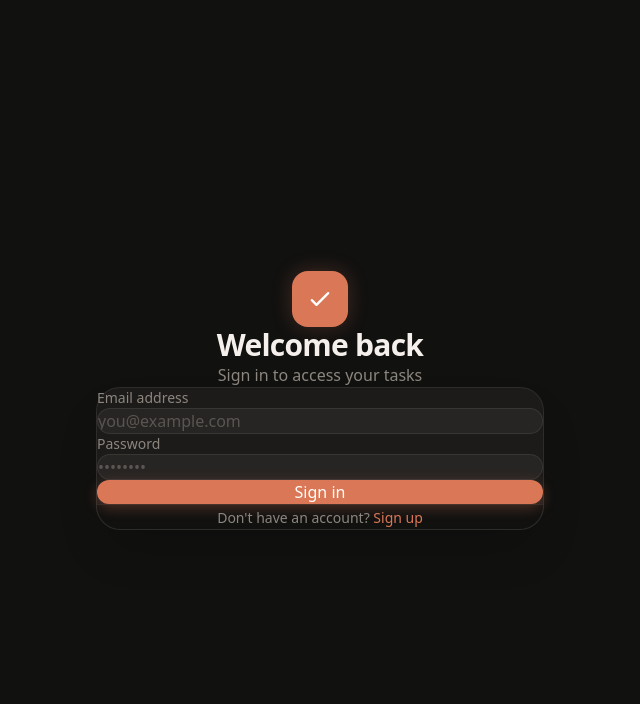
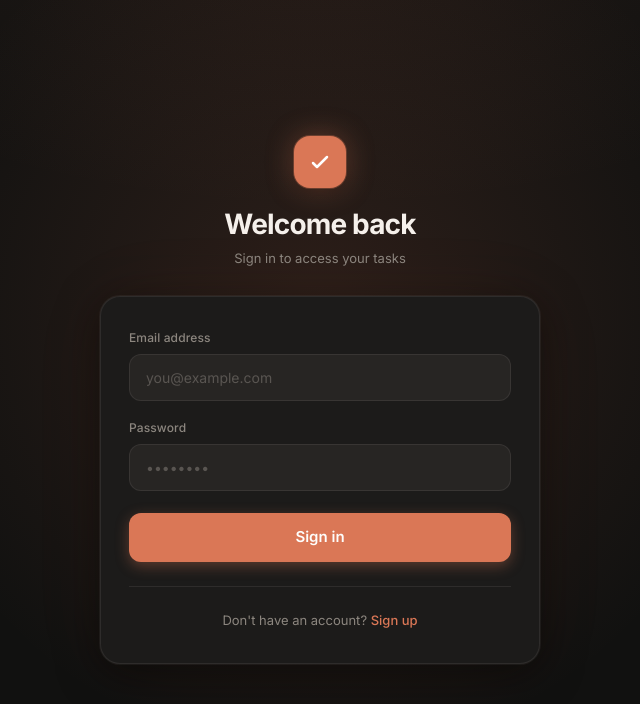
Before and after one commit to elhadi-zertal/ToDoApp, a Next.js app: page /login in a window 1280 px wide. Shown: the top 704 px of the page, without its empty margins (320-960 px from the left). Built offline with nearby package versions, Linux system fonts and the light colour scheme; no server answers.

Commit message:
fixed the Login page

```diff
--- a/src/app/globals.css
+++ b/src/app/globals.css
@@ -537,3 +537,244 @@ body {
   border-radius: 50%;
   animation: spin 0.8s linear infinite;
 }
+
+/* ────────────────────────────────────────────────────────────
+   LOGIN PAGE
+──────────────────────────────────────────────────────────── */
+
+/* Page wrapper */
+.login-page {
+  min-height: 100dvh;
+  display: flex;
+  align-items: center;
+  justify-content: center;
+  padding: 1.5rem 1rem;
+  background-color: var(--bg-primary);
+  /* Radial glow at center */
+  background-image:
+    radial-gradient(circle at 50% 40%, rgba(218, 119, 86, 0.14) 0%, transparent 55%),
+    radial-gradient(ellipse 80% 60% at 50% -10%, rgba(218, 119, 86, 0.08) 0%, transparent 60%);
+  font-family: var(--font-inter), 'Inter', system-ui, sans-serif;
+  color: var(--text-primary);
+  -webkit-font-smoothing: antialiased;
+}
+
+/* Outer width constraint */
+.login-container {
+  width: 100%;
+  max-width: 440px;
+  animation: fade-in-up 0.4s ease both;
+}
+
+/* ── Header (above card) ── */
+.login-header {
+  text-align: center;
+  margin-bottom: 1.75rem;
+  display: flex;
+  flex-direction: column;
+  align-items: center;
+  gap: 0;
+}
+
+.login-icon {
+  width: 3.25rem;
+  height: 3.25rem;
+  border-radius: 1rem;
+  background-color: var(--color-brand-coral);
+  display: flex;
+  align-items: center;
+  justify-content: center;
+  margin-bottom: 1.25rem;
+  box-shadow:
+    0 0 0 1px rgba(218, 119, 86, 0.3),
+    0 0 28px rgba(218, 119, 86, 0.35),
+    0 4px 12px rgba(0, 0, 0, 0.3);
+}
+
+.login-title {
+  font-size: 1.75rem;
+  font-weight: 700;
+  letter-spacing: -0.03em;
+  color: var(--text-primary);
+  line-height: 1.15;
+  margin-bottom: 0.5rem;
+}
+
+.login-subtitle {
+  font-size: 0.8125rem;
+  color: var(--text-muted);
+  line-height: 1.5;
+}
+
+/* ── Card ── */
+.login-card {
+  background-color: var(--bg-card);
+  border: 1px solid var(--border);
+  border-radius: 1.25rem;
+  padding: 2rem 1.75rem;
+  box-shadow:
+    0 0 0 1px rgba(255, 255, 255, 0.05),
+    0 8px 40px rgba(0, 0, 0, 0.5),
+    0 0 80px rgba(218, 119, 86, 0.06);
+  backdrop-filter: blur(8px);
+  -webkit-backdrop-filter: blur(8px);
+  transition: box-shadow 0.3s ease;
+}
+
+.login-card:hover {
+  box-shadow:
+    0 0 0 1px rgba(255, 255, 255, 0.06),
+    0 12px 48px rgba(0, 0, 0, 0.55),
+    0 0 80px rgba(218, 119, 86, 0.1);
+}
+
+/* ── Form ── */
+.login-form {
+  display: flex;
+  flex-direction: column;
+  gap: 1.125rem;
+}
+
+/* Input group */
+.login-field {
+  display: flex;
+  flex-direction: column;
+  gap: 0.4375rem;
+}
+
+.login-label {
+  font-size: 0.75rem;
+  font-weight: 500;
+  color: var(--text-muted);
+  letter-spacing: 0.01em;
+}
+
+.login-input {
+  width: 100%;
+  border-radius: 0.75rem;
+  border: 1px solid var(--border);
+  background-color: var(--bg-input);
+  padding: 0.75rem 1rem;
+  font-size: 0.875rem;
+  color: var(--text-primary);
+  font-family: inherit;
+  outline: none;
+  transition: border-color 0.2s, box-shadow 0.2s;
+}
+
+.login-input::placeholder {
+  color: rgba(140, 134, 127, 0.5);
+}
+
+.login-input:focus {
+  border-color: rgba(218, 119, 86, 0.55);
+  box-shadow: 0 0 0 3px rgba(218, 119, 86, 0.15);
+}
+
+/* Error / success banners */
+.login-error {
+  border-radius: 0.75rem;
+  background-color: rgba(239, 68, 68, 0.08);
+  border: 1px solid rgba(239, 68, 68, 0.2);
+  padding: 0.75rem 1rem;
+  font-size: 0.8125rem;
+  color: #f87171;
+  line-height: 1.5;
+}
+
+.login-success {
+  border-radius: 0.75rem;
+  background-color: rgba(16, 185, 129, 0.08);
+  border: 1px solid rgba(16, 185, 129, 0.2);
+  padding: 0.75rem 1rem;
+  font-size: 0.8125rem;
+  color: #34d399;
+  line-height: 1.5;
+}
+
+/* CTA button */
+.login-btn {
+  width: 100%;
+  border-radius: 0.75rem;
+  background-color: var(--color-brand-coral);
+  padding: 0.8125rem 1rem;
+  color: #FEFDFB;
+  font-size: 0.9375rem;
+  font-weight: 600;
+  font-family: inherit;
+  border: none;
+  cursor: pointer;
+  transition: background-color 0.2s, box-shadow 0.2s, transform 0.15s;
+  box-shadow: 0 4px 14px rgba(218, 119, 86, 0.35);
+  margin-top: 0.25rem;
+  display: flex;
+  align-items: center;
+  justify-content: center;
+  gap: 0.5rem;
+}
+
+.login-btn:hover:not(:disabled) {
+  background-color: var(--color-brand-coral-hover);
+  box-shadow: 0 6px 20px rgba(218, 119, 86, 0.45);
+  transform: scale(1.015);
+}
+
+.login-btn:active:not(:disabled) {
+  transform: scale(0.98);
+}
+
+.login-btn:disabled {
+  opacity: 0.5;
+  cursor: not-allowed;
+}
+
+.login-btn:focus-visible {
+  outline: 2px solid rgba(218, 119, 86, 0.5);
+  outline-offset: 2px;
+}
+
+/* Spinner inside button */
+.login-btn-spinner {
+  width: 1rem;
+  height: 1rem;
+  border: 1.5px solid rgba(255, 255, 255, 0.35);
+  border-top-color: white;
+  border-radius: 50%;
+  animation: spin 0.7s linear infinite;
+  display: inline-block;
+}
+
+/* ── Footer / toggle link ── */
+.login-footer {
+  margin-top: 1.5rem;
+  padding-top: 1.25rem;
+  border-top: 1px solid var(--border);
+  text-align: center;
+}
+
+.login-toggle-btn {
+  font-size: 0.8125rem;
+  color: var(--text-muted);
+  background: none;
+  border: none;
+  cursor: pointer;
+  font-family: inherit;
+  transition: color 0.15s;
+  padding: 0;
+  line-height: 1.6;
+}
+
+.login-toggle-btn:hover {
+  color: var(--text-primary);
+}
+
+.login-toggle-accent {
+  color: var(--color-brand-coral);
+  font-weight: 500;
+  transition: text-decoration 0.15s;
+}
+
+.login-toggle-btn:hover .login-toggle-accent {
+  text-decoration: underline;
+  text-underline-offset: 2px;
+}
--- a/src/app/login/page.tsx
+++ b/src/app/login/page.tsx
@@ -41,43 +41,39 @@ export default function LoginPage() {
   };
 
   return (
-    <div className="min-h-screen flex items-center justify-center bg-[var(--bg-primary)] px-4 font-sans text-[var(--text-primary)]">
-      <div className="w-full max-w-md">
-        {/* Logo / Header */}
-        <div className="text-center mb-10">
-          <div className="inline-flex items-center justify-center w-14 h-14 rounded-2xl bg-[var(--color-brand-coral)] mb-6 shadow-[0_0_20px_rgba(218,119,86,0.25)]">
+    <div className="login-page">
+      <div className="login-container">
+
+        {/* ── Header ── */}
+        <div className="login-header">
+          <div className="login-icon">
             <svg
-              className="w-7 h-7 text-white"
+              style={{ width: "1.5rem", height: "1.5rem", color: "white" }}
               fill="none"
               viewBox="0 0 24 24"
               stroke="currentColor"
-              strokeWidth={2}
+              strokeWidth={2.5}
             >
-              <path
-                strokeLinecap="round"
-                strokeLinejoin="round"
-                d="M5 13l4 4L19 7"
-              />
+              <path strokeLinecap="round" strokeLinejoin="round" d="M5 13l4 4L19 7" />
             </svg>
           </div>
-          <h1 className="text-3xl font-bold tracking-tight text-[var(--text-primary)]">
-            {isSignUp ? "Create your account" : "Welcome back"}
+          <h1 className="login-title">
+            {isSignUp ? "Create an account" : "Welcome back"}
           </h1>
-          <p className="text-[var(--text-muted)] mt-2.5 text-base">
+          <p className="login-subtitle">
             {isSignUp
               ? "Sign up to start organizing your life"
               : "Sign in to access your tasks"}
           </p>
         </div>
 
-        {/* Form Card */}
-        <div className="bg-[var(--bg-card)] border border-[var(--border)] rounded-3xl p-8 sm:p-10 shadow-2xl shadow-black/20">
-          <form onSubmit={handleSubmit} className="space-y-6">
-            <div>
-              <label
-                htmlFor="email"
-                className="block text-sm font-medium text-[var(--text-muted)] mb-2"
-              >
+        {/* ── Card ── */}
+        <div className="login-card">
+          <form onSubmit={handleSubmit} className="login-form">
+
+            {/* Email */}
+            <div className="login-field">
+              <label htmlFor="email" className="login-label">
                 Email address
               </label>
               <input
@@ -87,15 +83,13 @@ export default function LoginPage() {
                 value={email}
                 onChange={(e) => setEmail(e.target.value)}
                 placeholder="you@example.com"
-                className="w-full rounded-2xl border border-[var(--border)] bg-[var(--bg-input)] px-4 py-3.5 text-[var(--text-primary)] placeholder:text-[var(--text-muted)]/50 focus:outline-none focus:ring-2 focus:ring-[var(--color-brand-coral)]/40 focus:border-[var(--color-brand-coral)] transition-all duration-200"
+                className="login-input"
               />
             </div>
 
-            <div>
-              <label
-                htmlFor="password"
-                className="block text-sm font-medium text-[var(--text-muted)] mb-2"
-              >
+            {/* Password */}
+            <div className="login-field">
+              <label htmlFor="password" className="login-label">
                 Password
               </label>
               <input
@@ -106,52 +100,62 @@ export default function LoginPage() {
                 value={password}
                 onChange={(e) => setPassword(e.target.value)}
                 placeholder="••••••••"
-                className="w-full rounded-2xl border border-[var(--border)] bg-[var(--bg-input)] px-4 py-3.5 text-[var(--text-primary)] placeholder:text-[var(--text-muted)]/50 focus:outline-none focus:ring-2 focus:ring-[var(--color-brand-coral)]/40 focus:border-[var(--color-brand-coral)] transition-all duration-200"
+                className="login-input"
               />
             </div>
 
+            {/* Error banner */}
             {error && (
-              <div className="rounded-2xl bg-red-500/10 border border-red-500/20 px-5 py-3.5 text-sm text-red-400">
-                {error}
-              </div>
+              <div className="login-error">{error}</div>
             )}
 
+            {/* Success banner */}
             {success && (
-              <div className="rounded-2xl bg-emerald-500/10 border border-emerald-500/20 px-5 py-3.5 text-sm text-emerald-400">
-                {success}
-              </div>
+              <div className="login-success">{success}</div>
             )}
 
+            {/* Submit */}
             <button
               type="submit"
               disabled={submitting}
-              className="w-full rounded-2xl bg-[var(--color-brand-coral)] px-4 py-3.5 text-[#FEFDFB] font-medium text-base hover:bg-[var(--color-brand-coral-hover)] focus:outline-none focus:ring-2 focus:ring-[var(--color-brand-coral)]/50 focus:ring-offset-2 focus:ring-offset-[var(--bg-card)] transition-all duration-200 disabled:opacity-50 disabled:cursor-not-allowed shadow-[0_4px_14px_rgba(218,119,86,0.3)] hover:shadow-[0_6px_20px_rgba(218,119,86,0.4)] cursor-pointer"
+              className="login-btn"
             >
-              {submitting
-                ? "Please wait…"
-                : isSignUp
-                ? "Create account"
-                : "Sign in"}
+              {submitting ? (
+                <>
+                  <span className="login-btn-spinner" />
+                  Please wait…
+                </>
+              ) : isSignUp ? (
+                "Create account"
+              ) : (
+                "Sign in"
+              )}
             </button>
           </form>
 
-          <div className="mt-8 text-center bg-[var(--bg-primary)] -mx-8 sm:-mx-10 -mb-8 sm:-mb-10 p-6 rounded-b-3xl border-t border-[var(--border)]">
+          {/* ── Footer toggle ── */}
+          <div className="login-footer">
             <button
               onClick={() => {
                 setIsSignUp(!isSignUp);
                 setError(null);
                 setSuccess(null);
               }}
-              className="text-sm text-[var(--text-muted)] hover:text-[var(--text-primary)] transition-colors duration-200 cursor-pointer"
+              className="login-toggle-btn"
             >
               {isSignUp ? (
-                <>Already have an account? <span className="text-[var(--color-brand-coral)] font-medium">Sign in</span></>
+                <>Already have an account?{" "}
+                  <span className="login-toggle-accent">Sign in</span>
+                </>
               ) : (
-                <>Don't have an account? <span className="text-[var(--color-brand-coral)] font-medium">Sign up</span></>
+                <>Don&apos;t have an account?{" "}
+                  <span className="login-toggle-accent">Sign up</span>
+                </>
               )}
             </button>
           </div>
         </div>
+
       </div>
     </div>
   );
```
